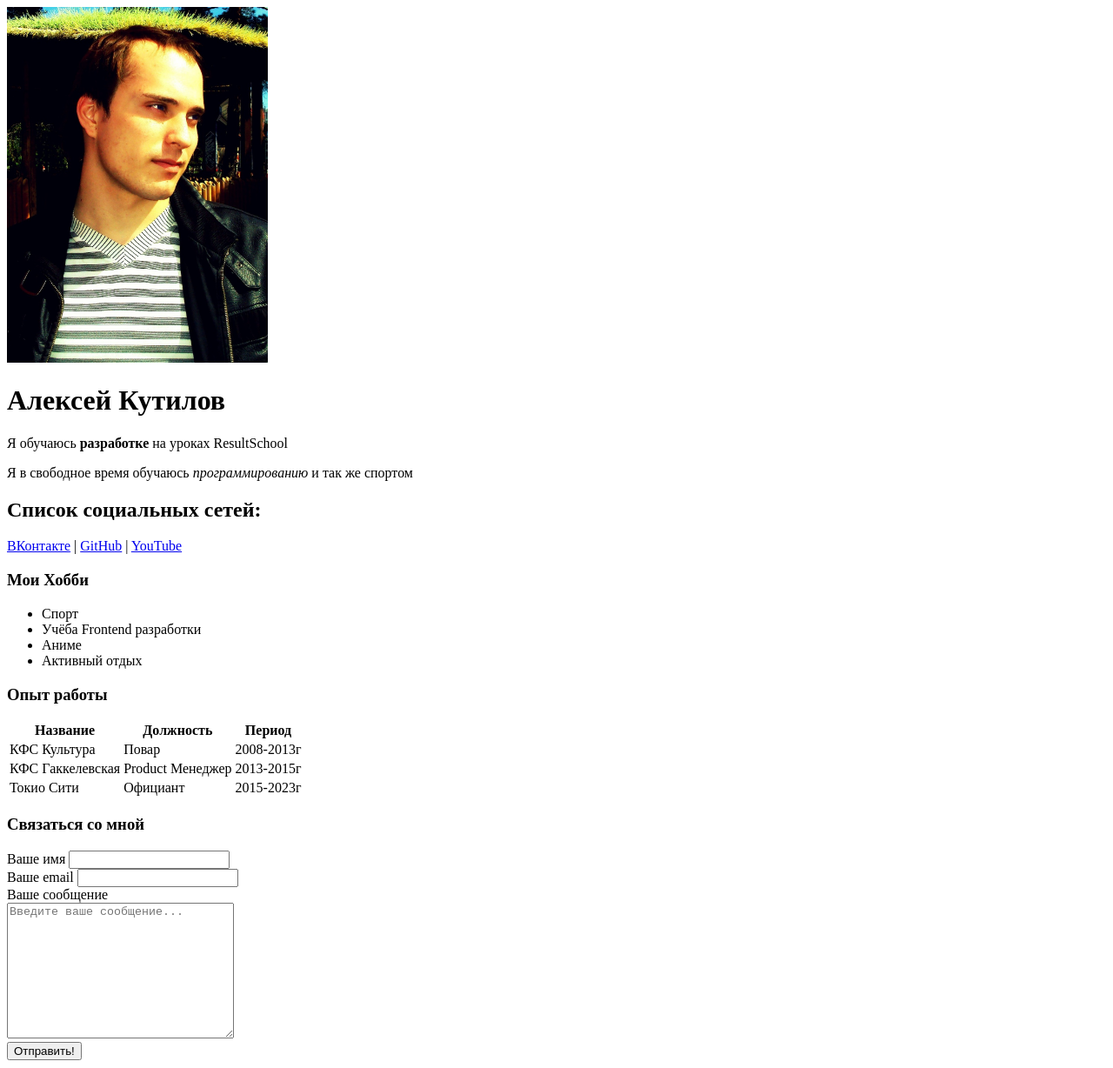
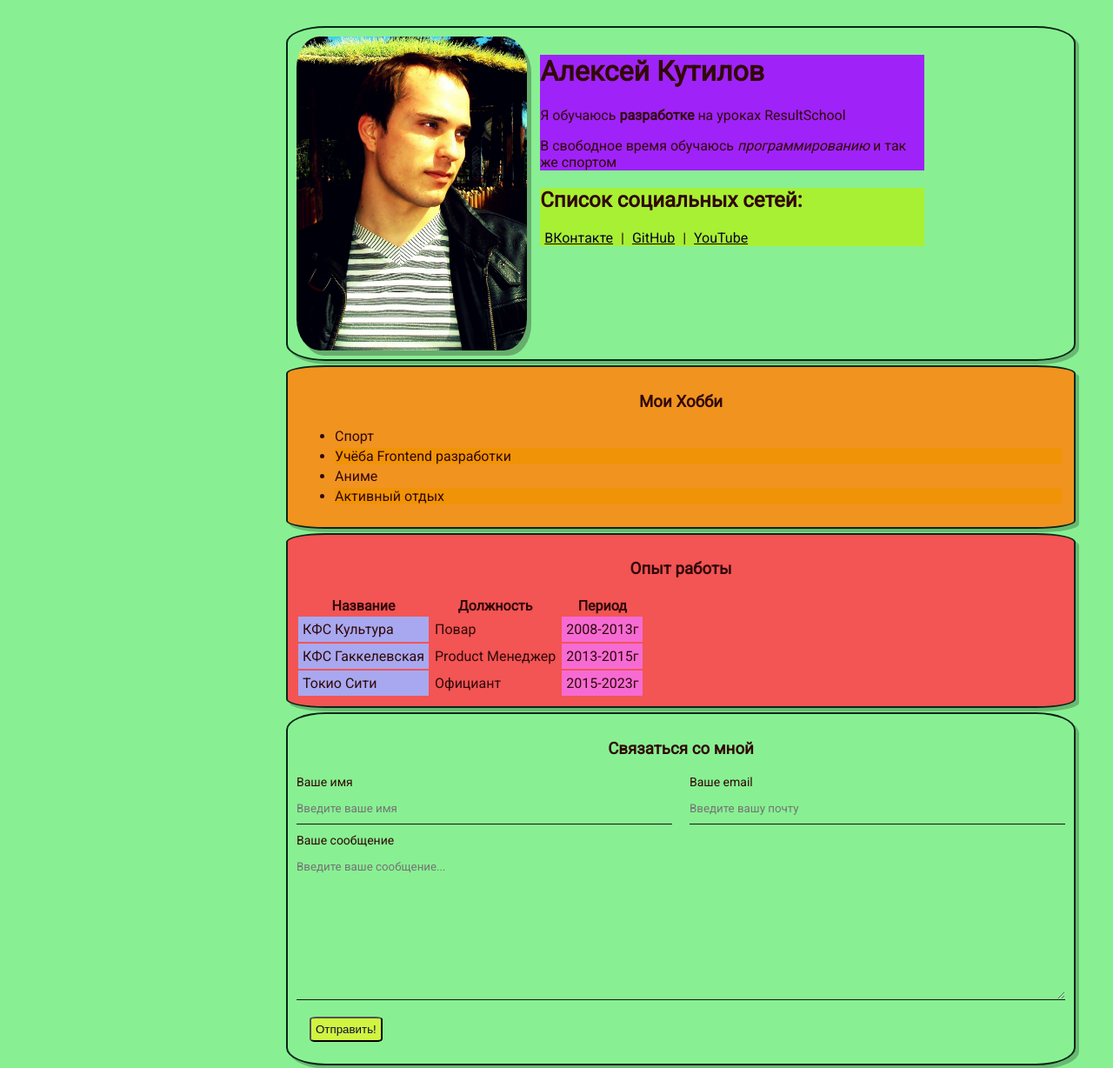
Before and after one commit to xzPunisherxz/my_site, a plain HTML site: page index.html in a window 1280 px wide. Shown: the top 1228 px of the page at 87% size. Drawn offline with Linux system fonts and the light colour scheme.

Commit message:
Add files via upload
Add styles

```diff
--- a/index.html
+++ b/index.html
@@ -6,17 +6,26 @@
     <meta name="viewport" content="width=device-width, initial-scale=1.0" />
     <meta name="description" content="Это сайт резюме Алексея Кутилова" />
     <meta name="keywords" content="Alex, cv, resume" />
-
+    <link rel="stylesheet" href="./styles/style.css" />
     <title>Kutilov-card-site</title>
   </head>
   <body>
-    <img src="avatar.jpg" alt="Picture Alex Kutilov" width="300" />
+    <div class="container">
+      <div class="card info-container">
+        <img class="img" src="avatar.jpg" alt="Picture Alex Kutilov" />
+
+        <div class="info-card">
+          <div class="info">
             <h1>Алексей Кутилов</h1>
-
-    <p>Я обучаюсь <strong> разработке</strong> на уроках ResultSchool</p>
             <p>
-      Я в свободное время обучаюсь <em>программированию</em> и так же спортом
+              Я обучаюсь <strong> разработке</strong> на уроках ResultSchool
             </p>
+            <p>
+              В свободное время обучаюсь <em>программированию</em> и так же
+              спортом
+            </p>
+          </div>
+          <div class="social">
             <h2>Список социальных сетей:</h2>
             <a href="https://vk.com/pecik" target="_blank">ВКонтакте</a>
             <span>|</span>
@@ -27,13 +36,20 @@
               target="_blank"
               >YouTube</a
             >
+          </div>
+        </div>
+      </div>
+
+      <div class="hobbi card">
         <h3>Мои Хобби</h3>
-    <ul>
+        <ul class="list">
           <li>Спорт</li>
           <li>Учёба Frontend разработки</li>
           <li>Аниме</li>
           <li>Активный отдых</li>
         </ul>
+      </div>
+      <div class="work card">
         <h3>Опыт работы</h3>
         <table>
           <thead>
@@ -61,19 +77,23 @@
             </tr>
           </tbody>
         </table>
+      </div>
+      <div class="contacts card">
+        <form>
           <h3>Связаться со мной</h3>
-    <form>
-      <div>
+          <div class="form-row">
+            <div class="form-group">
               <label for="text">Ваше имя</label>
-        <input type="text" id="text" />
+              <input type="text" id="text" placeholder="Введите ваше имя" />
             </div>
-      <div>
+            <div class="form-group">
               <label for="email">Ваше email</label>
-        <input type="email" id="email" />
+              <input type="email" id="email" placeholder="Введите вашу почту" />
             </div>
-      <div>
+          </div>
+          <div class="form-group">
             <label for="message">Ваше сообщение</label>
-        <br />
+
             <textarea
               id="message"
               cols="30"
@@ -81,7 +101,9 @@
               placeholder="Введите ваше сообщение..."
             ></textarea>
           </div>
-      <button type="submit">Отправить!</button>
+          <button class="btn" type="submit">Отправить!</button>
         </form>
+      </div>
+    </div>
   </body>
 </html>
--- /dev/null
+++ b/styles/style.css
@@ -0,0 +1,133 @@
+@import url('https://fonts.googleapis.com/css2?family=Montserrat:wght@500;700&family=Roboto&display=swap');
+body {
+    font-size: 16px;
+    font-family: 'Roboto', sans-serif;
+    font-weight: normal;
+    background-color: rgb(136, 240, 146);
+    color:rgb(49, 9, 9);
+}
+.btn {
+    color: rgb(10, 13, 59);
+    width: auto;
+    border-radius: 10%;
+    background-color:rgba(250, 247, 18, 0.635);
+    cursor: pointer;
+    margin: 15px;
+    padding: 5px;
+}
+.btn:hover {
+    background-color:rgb(116, 245, 35);
+opacity: .8;
+}
+.btn:active {
+    background-color:rgb(28, 158, 5);
+}
+.card {
+    border: 2px solid rgb(8, 38, 22);
+    margin: 5px;
+    padding: 10px;
+    border-radius: 5%;
+    box-shadow: 4px 4px rgba(21, 45, 32, 0.281)
+}
+.info {
+    background-color:rgb(159, 35, 248)
+}
+.hobbi {
+    background-color:rgb(241, 147, 31)
+}
+.social {
+    background-color:rgb(168, 240, 51)
+}
+.work {
+    background-color:rgb(243, 84, 84)
+}
+.container {
+
+    margin: 30px;
+    margin-left: 25%;
+}
+
+.img {
+    border-radius: 10%;
+box-shadow: 5px 6px;
+color:rgba(33, 31, 31, 0.317);
+width: 30%;
+display: inline-block;
+margin-right: 15px;
+}
+a {
+    color:rgb(4, 4, 36);
+    padding: 5px;
+}
+a:hover {
+    color:red;
+}
+a:active {
+    color:rgb(28, 158, 5)
+}
+.list li:nth-child(2n) {
+background-color:rgb(241, 147, 7)
+}
+.list li {
+    margin: 4px;
+}
+td {
+    padding: 5px;
+}
+tr td:nth-last-child(1) {
+    background-color:rgb(246, 107, 211)
+}
+tr td:nth-child(1) {
+    background-color:rgb(168, 168, 240)
+}
+
+.info-card {
+    display: inline-block;
+    width: 50%;
+}
+.info-container {
+    display: flex;
+}
+.avatar {
+    width: 50%;
+}
+div h3 {
+    text-align: center;
+}
+.form-group label {
+    display: block;
+    font-size: 14px;
+}
+.form-group input, .form-group textarea {
+    width: 100%;
+    box-sizing: border-box;
+    border: none;
+    background: transparent;
+    border-bottom: 1px solid rgb(24, 20, 20);
+    color: #000;
+    padding: 15px 0 10px;
+    outline: none;
+    font-family: inherit;
+}
+.form-row {
+margin-bottom: 10px;
+display: flex;
+}
+.form-row .form-group {
+    /* display: inline-block; */
+    margin-right: 20px;
+    width: 50%;
+    /* width: calc(50% - 20px); */
+
+}
+.form-row .form-group:last-child {
+    margin-right: 0;
+}
+@media (max-width: 650px) {
+    .info-container {
+        display: block;
+    }
+    .info-card {
+        display: block;
+    }
+}
```
Lines whose indentation alone changed are shown as unchanged.
